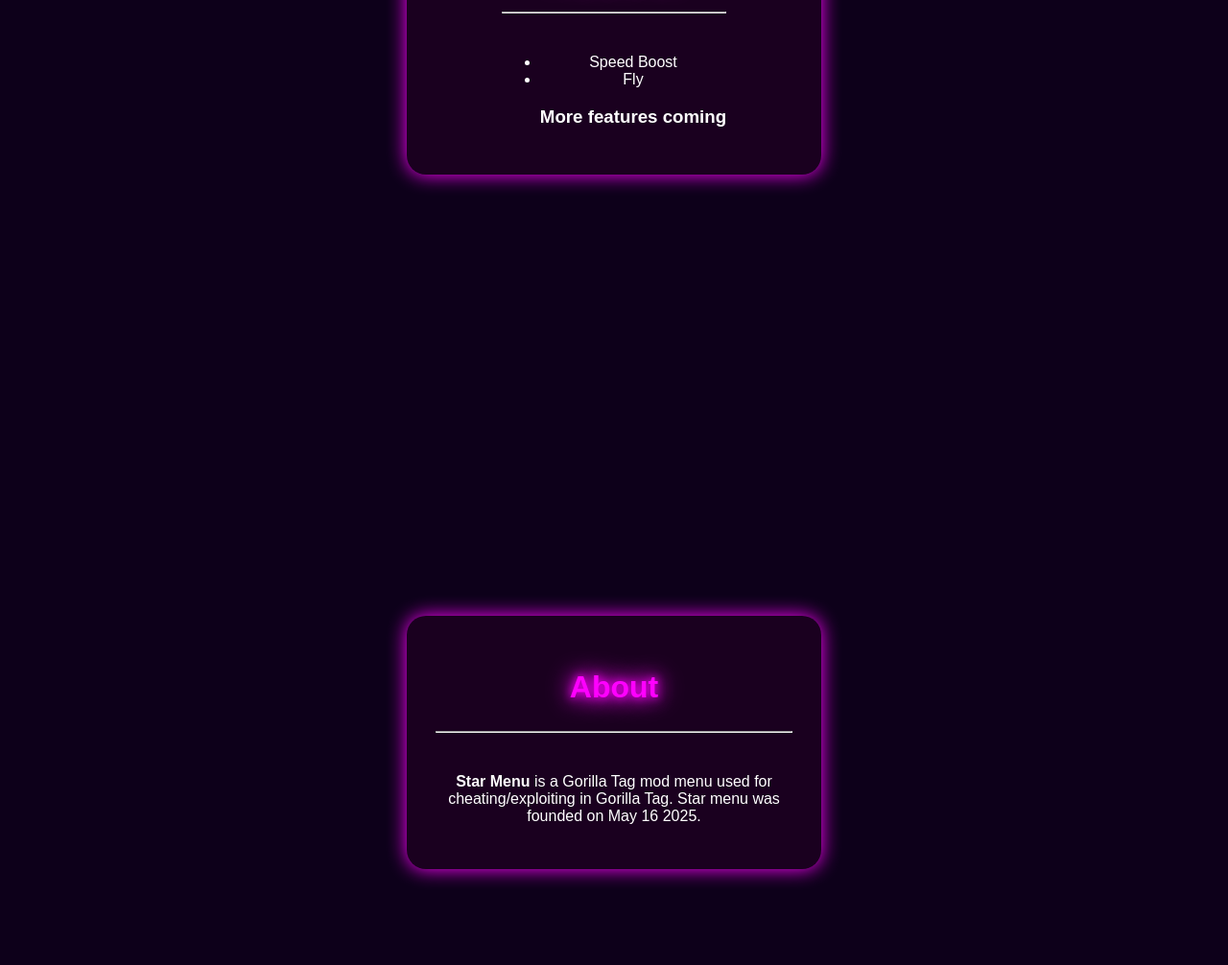
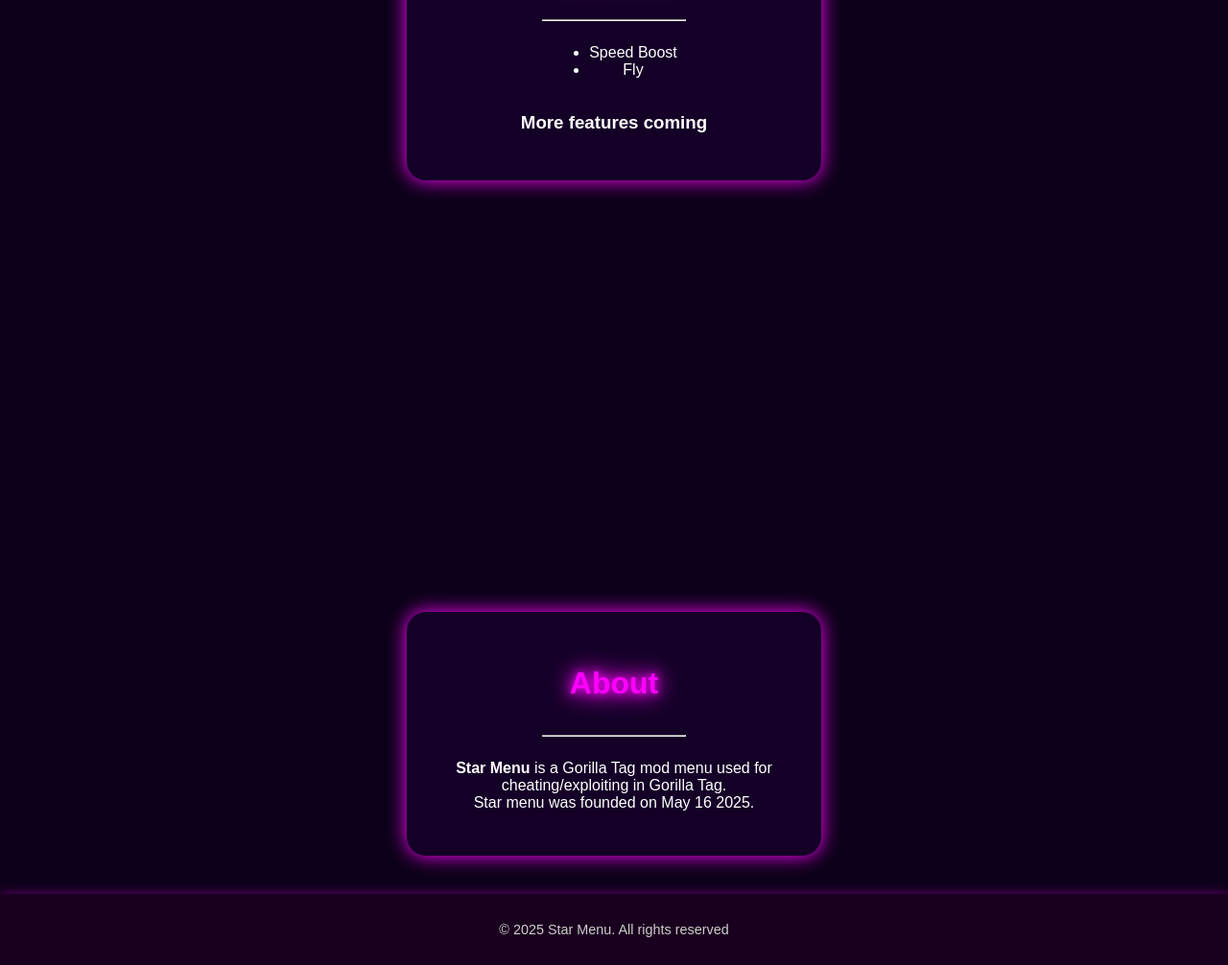
Before and after one commit to stormz63/StarMenuSite, a plain HTML site: page index.html in a window 1280 px wide. Shown: the part 268-1274 px from the top of the page at 96% size. Before the commit the page ends 1214 px from the top, so only its background shows below. Drawn offline with Linux system fonts and the light colour scheme.

Commit message:
Add files via upload

```diff
--- a/index.html
+++ b/index.html
@@ -2,66 +2,56 @@
 <html lang="en">
 <head>
   <meta charset="UTF-8" />
-  <meta name="viewport" content="width=device-width, initial-scale=1.0"/>
+  <meta name="viewport" content="width=device-width, initial-scale=1.0" />
   <meta name="description" content="Gorilla Tag mod menu">
   <title>Star Menu</title>
-  <link rel="icon" type="image/x-icon" href="Logo.png">
-  <link rel="stylesheet" href="style.css">
+  <link rel="icon" type="image/x-icon" href="Logo.png" />
+  <link rel="stylesheet" href="style.css" />
 </head>
 <body>
   <header>
     <div class="nav-left" style="margin-left: 40px;">
       <nav>
-        <a href="contact.html">
-            <button>Contact</button>
-        </a>
-         <a href="download.html">
-            <button style="margin-left: 10px;">Download Menu</button>
-        </a>
+        <a href="contact.html"><button>Contact</button></a>
+        <a href="download.html"><button style="margin-left: 10px;">Download Menu</button></a>
       </nav>
     </div>
 
     <div>
-        <a href="index.html">
-            <img src="Logo.png">
-        </a>
+      <a href="index.html"><img src="Logo.png" alt="Star Menu Logo" /></a>
     </div>
 
     <div class="nav-right" style="margin-right: 40px;">
       <nav>
-        <a href="discord.html" target="_blank">
-            <button  style="margin-right: 15px;">Discord</button>
-        </a>
+        <a href="discord.html" target="_blank"><button style="margin-right: 15px;">Discord</button></a>
       </nav>
     </div>
   </header>
 
-  <div>
   <main>
     <div class="container">
-            <div>
       <h2 class="glow">Features</h2>
-                <hr>
-                <br>
-                <div>
+      <hr />
       <ul>
-                        <!--- Put features here --->
+        <!-- Put features here --->
         <li>Speed Boost</li>
         <li>Fly</li>
-                        <h3>More features coming</h3>
       </ul>
+      <h3><strong>More features coming</strong></h3>
     </div>
-            </div>
-        </div>
+
     <div class="container">
-            <div>
       <h2 class="glow">About</h2>
-                <hr>
-                <br>
-                <p><b>Star Menu</b> is a Gorilla Tag mod menu used for cheating/exploiting in Gorilla Tag. Star menu was founded on May 16 2025.</p>
-            </div>
+      <hr/>
+      <p>
+        <strong>Star Menu</strong> is a Gorilla Tag mod menu used for cheating/exploiting in Gorilla Tag.<br />
+        Star menu was founded on May 16 2025.
+      </p>
     </div>
   </main>
-  </div>
+
+  <footer>
+    <p>&copy; 2025 Star Menu. All rights reserved</p>
+  </footer>
 </body>
 </html>
--- a/style.css
+++ b/style.css
@@ -1,11 +1,18 @@
+html {
+    height: 100%;
+  min-height: 100%;
+}
+
 body {
+  min-height: 100%;
+  display: flex;
+  flex-direction: column;
   margin: 0;
-    font-family:  'Arial', sans-serif;
+  padding: 0;
   background-color: #0d001a;
   color: white;
-    display: flex;
-    flex-direction: column;
-    overflow-x: hidden;
+  font-family: 'Arial', sans-serif;
+  overflow-x: hidden
 }
 
 header {
@@ -54,16 +61,26 @@
 }
 
 main {
+  flex: 1;
   display: flex;
   justify-content: center;
-    align-items: flex-start;
-    gap: 460px;
+  align-items: start;
+  gap: 450px;
   padding: 40px 20px;
   flex-wrap: wrap;
 }
 
+footer {
+  background-color: #1a001f;
+  text-align: center;
+  padding: 15px 0;
+  font-size: 0.9em;
+  color: #ccc;
+  box-shadow: 0 -1px 10px #ff00ff50;
+}
+
 .container {
-    background-color: #1a001f;
+    background-color: #140027;
     padding: 30px;
     width: 30%;
     border-radius: 20px;
@@ -118,7 +135,7 @@
     border-radius: 5px;
     border-color: rgb(121, 121, 121);
     border-width: 1px;
-    margin-left: 15px;
+    margin-right: 15px;
     margin-top: 10px;
     height: 70px;
     width: 100%;
@@ -146,6 +163,9 @@
   margin-top: 50px;
 }
 
+hr {
+    width: 40%;
+}
 
 @media (max-width: 900px) {
     main {
```
Also changed, not shown: contact.html (+25 -19 lines), download.html (+17 -13 lines). Lines whose indentation alone changed are shown as unchanged.
